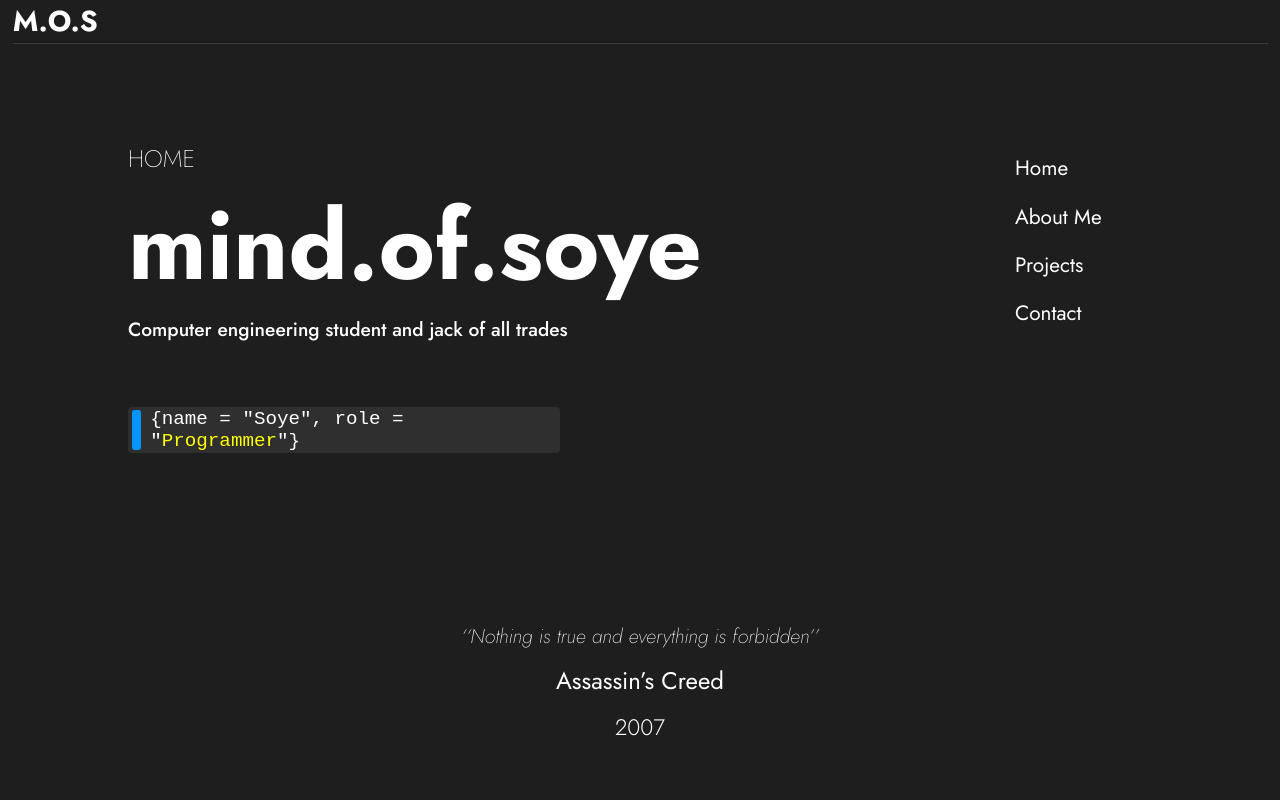
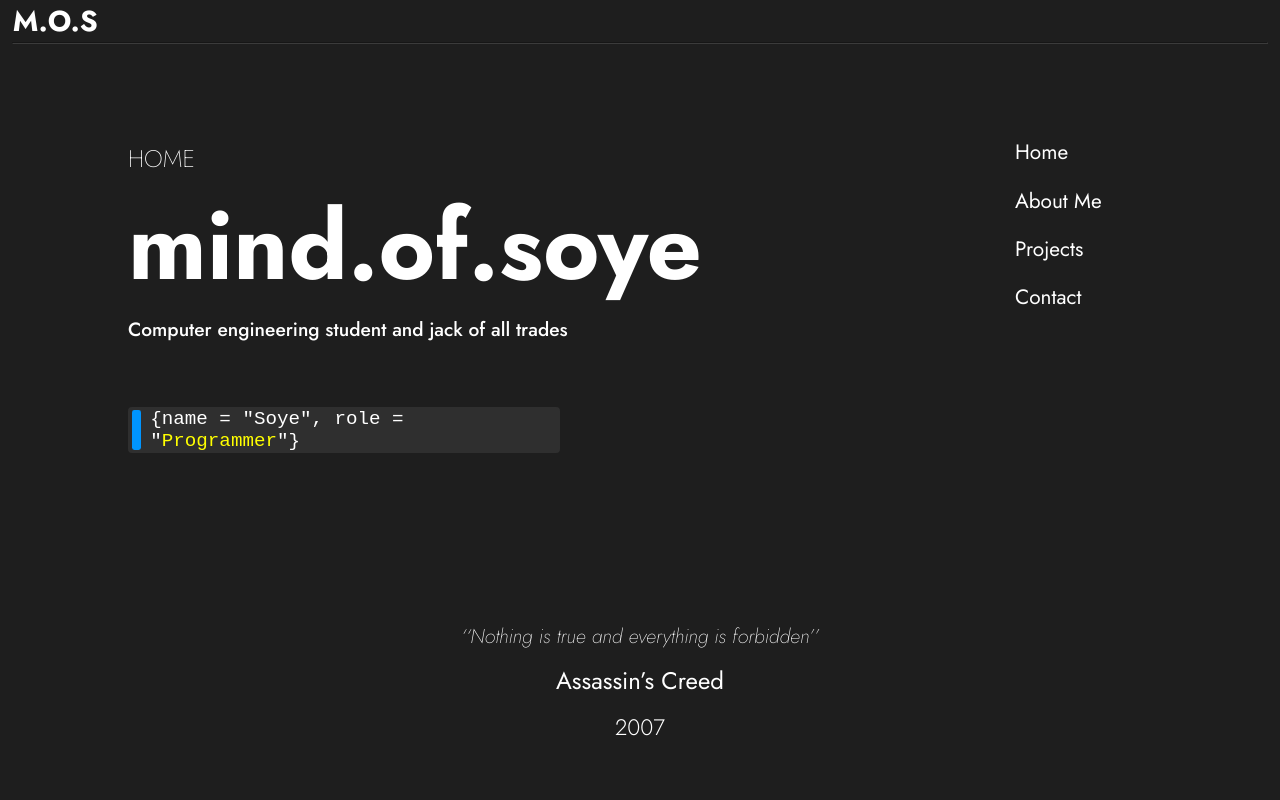
Before and after one commit to mind-of-soye/mind.of.soye, a React (Vite) app: page / in a window 1280 px wide. Shown: the top 800 px of the page. Built offline with nearby package versions, Linux system fonts and the light colour scheme.

Commit message:
adjust navbar height again

```diff
--- a/src/components/styles/NavBar.css
+++ b/src/components/styles/NavBar.css
@@ -5,7 +5,7 @@
 
   position: fixed;
   z-index: 100;
-  top: 9rem;
+  top: 8rem;
   right: 8rem;
 }
 
```
